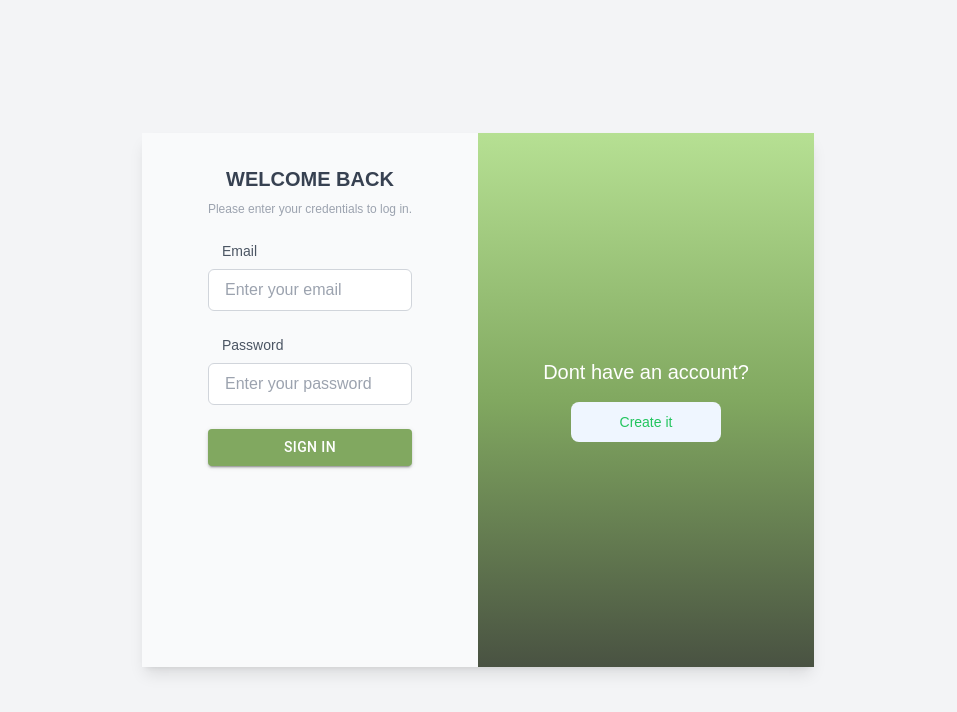
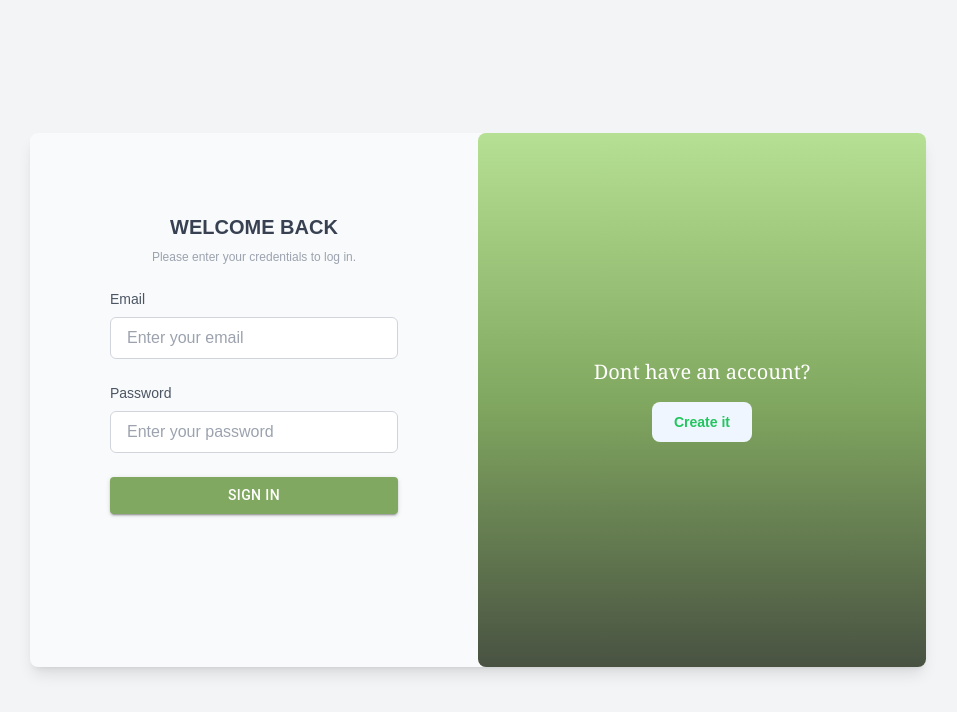
Before and after one commit to mohammedshahidc/Vital_Aid, a Next.js app: page /login in a window 1280 px wide. Shown: the top 712 px of the page, without its empty margins (162-1119 px from the left). Built offline with nearby package versions, Linux system fonts and the light colour scheme; no server answers.

Commit message:
Homepage (#14)
* home page started

* initialised

* home page

* gg

* updates on home

* edited

* json

* some changes

* some changes

```diff
--- a/src/app/(root)/(doctor-routes)/doctor/page.tsx
+++ b/src/app/(root)/(doctor-routes)/doctor/page.tsx
@@ -5,9 +5,9 @@ import React from 'react'
 function Page() {
   return (
     <div className='flex'>
-                <Sidebar/>
+      <Sidebar />
 
-<Home/>
+      <Home />
     </div>
   )
 }
--- a/src/components/auth/login.tsx
+++ b/src/components/auth/login.tsx
@@ -14,10 +14,9 @@ import { loginUser } from "@/lib/store/features/userSlice";
 
 
 const Login: React.FC = () => {
+
   const dispatch = useAppDispatch();
-  const { isLoading, error} = useAppSelector((state) => state.auth);
-
-
+  const { isLoading, error } = useAppSelector((state) => state.auth);
   const router = useRouter();
 
 
@@ -25,7 +24,6 @@ const Login: React.FC = () => {
   const [password, setPassword] = useState<string>("");
 
   const handleSubmit = async (e: React.FormEvent) => {
-
 
     e.preventDefault();
     const result = await dispatch(loginUser({ email, password }));
@@ -45,8 +43,8 @@ const Login: React.FC = () => {
 
   return (
     <div className="flex h-screen items-center justify-center bg-gray-100">
-      <div className="flex w-full max-w-2xl sm:h-4/6 bg-gray-50 shadow-lg flex-col sm:flex-row">
-        <div className="w-full sm:w-1/2 px-8 py-12 sm:p-8">
+      <div className="flex w-full max-w-4xl sm:h-4/6 bg-gray-50 shadow-lg flex-col sm:flex-row rounded-lg">
+        <div className="w-full md:pt-20 sm:w-1/2 px-8 py-12 sm:p-8">
           {/* <button
             type="button"
             className="w-full bg-white border border-gray-300 text-black py-2 rounded-full hover:bg-gray-100 mb-2 text-sm"
@@ -117,7 +115,7 @@ const Login: React.FC = () => {
             <p className="text-gray-700 mt-3 text-base font-medium">
               Dont have an account yet?
             </p>
-            <Link href="/create-account" passHref>
+            <Link href="/register" passHref>
               <p className="px-5 py-3 text-sm font-semibold text-white bg-green-500 rounded-md shadow hover:bg-green-600 focus:ring-2 focus:ring-green-300 focus:outline-none">
                 Create Account
               </p>
@@ -125,13 +123,13 @@ const Login: React.FC = () => {
           </div>
         </div>
 
-        <div className="hidden sm:flex w-full sm:w-1/2 p-8 bg-gradient-to-b from-custom-green-100 via-custom-green-200 to-custom-green-300 items-center justify-center h-full sm:h-auto">
+        <div className="hidden rounded-lg sm:flex w-full sm:w-1/2 p-8 bg-gradient-to-b from-custom-green-100 via-custom-green-200 to-custom-green-300 items-center justify-center h-full sm:h-auto ">
           <div className="text-center">
-            <p className="text-white text-2xl sm:text-xl font-medium mb-4">
+            <p className="text-white text-2xl sm:text-xl font-medium font-serif mb-4">
               Dont have an account?
             </p>
-            <Link href="/create-account" passHref>
-              <p className="px-5 py-2.5 font-medium bg-blue-50 hover:bg-blue-100 hover:text-green-600 text-green-500 rounded-lg text-sm inline-block w-[150px] text-center">
+            <Link href="/register" passHref>
+              <p className="px-5 py-2.5 font-bold  bg-blue-50 hover:bg-blue-100 hover:text-green-600 text-green-500 rounded-lg text-sm inline-block w-[100px] text-center">
                 Create it
               </p>
             </Link>
--- a/src/components/auth/register.tsx
+++ b/src/components/auth/register.tsx
@@ -9,6 +9,7 @@ import { userSchema } from "@/schema/userSchema";
 import { userRegistration } from "@/lib/store/features/userSlice";
 import { useAppDispatch } from "@/lib/store/hooks";
 import { useRouter } from "next/navigation";
+
 interface FormValues {
   name: string;
   email: string;
@@ -57,7 +58,7 @@ const router=useRouter()
     <div className="flex justify-center items-center h-screen bg-white w-screen">
       <div className=" w-5/6 shadow-xl rounded-lg overflow-hidden sm:w-4/6 md:w-3/5 flex">
         {/* Left Panel */}
-        <div className="hidden sm:block bg-gradient-to-tr from-emerald-700 to-green-400 w-1/2 h-auto">
+        <div className="hidden sm:block bg-gradient-to-tr from-emerald-700 to-green-400  w-1/2 h-auto">
           <p className="text-white font-serif mt-16 ml-14 font-bold text-xl">
             Create an Account
           </p>
@@ -77,15 +78,16 @@ const router=useRouter()
           <div className="w-full text-black">
             <form className="space-y-3 sm:space-y-2" onSubmit={handleSubmit}>
               <div>
-                <label>Full Name</label>
+                <label >Full Name</label>
                 <br />
                 <input
                   id="name"
                   value={values.name}
                   onBlur={handleBlur}
                   onChange={handleChange}
+                  placeholder="enter your name"
                   type="text"
-                  className="border border-gray-500 w-full h-10 pl-2"
+                  className="border border-gray-400 w-full h-10 pl-2 rounded-md"
                 />
                 <br />
                 {errors?.name && touched.name && (
@@ -100,8 +102,9 @@ const router=useRouter()
                   value={values.email}
                   onBlur={handleBlur}
                   onChange={handleChange}
+                   placeholder="enter email address"
                   type="text"
-                  className="border border-gray-500 w-full h-10 pl-2"
+                  className="border border-gray-400 w-full h-10 pl-2 rounded-md"
                 />
                 <br />
                 {errors?.email && touched.email && (
@@ -116,8 +119,9 @@ const router=useRouter()
                   value={values.phone}
                   onBlur={handleBlur}
                   onChange={handleChange}
+                   placeholder="phone number"
                   type="text"
-                  className="border border-gray-500 w-full h-10 pl-2"
+                  className="border border-gray-400 w-full h-10 pl-2 rounded-md"
                 />
                 <br />
                 {errors?.phone && touched.phone && (
@@ -133,8 +137,9 @@ const router=useRouter()
                     value={values.password}
                     onBlur={handleBlur}
                     onChange={handleChange}
+                     placeholder="Type a password"
                     type="password"
-                    className="border border-gray-500 w-full h-10 pl-2"
+                    className="border border-gray-400 w-full h-10 pl-2 rounded-md"
                   />
                   {errors?.password && touched.password && (
                     <p className="text-red-500 text-sm mt-1">{errors.password}</p>
@@ -146,10 +151,11 @@ const router=useRouter()
                   <input
                     id="conformPassword"
                     value={values.conformPassword}
+                     placeholder="Confirm thepassword"
                     onBlur={handleBlur}
                     onChange={handleChange}
                     type="password"
-                    className="border border-gray-500 w-full h-10 pl-2"
+                    className="border border-gray-400 w-full h-10 pl-2 rounded-md"
                   />
                   {errors?.conformPassword && touched.conformPassword && (
                     <p className="text-red-500 text-sm mt-1">{errors.conformPassword}</p>
--- a/src/utils/axiosErrormanager.ts
+++ b/src/utils/axiosErrormanager.ts
@@ -1,7 +1,4 @@
 import axios from 'axios';
-
-
-
 
 interface AxiosErrorManager {
     (err: unknown): string;
```
Also changed, not shown: 1 other file (tests, documents, lock files or other folders).
